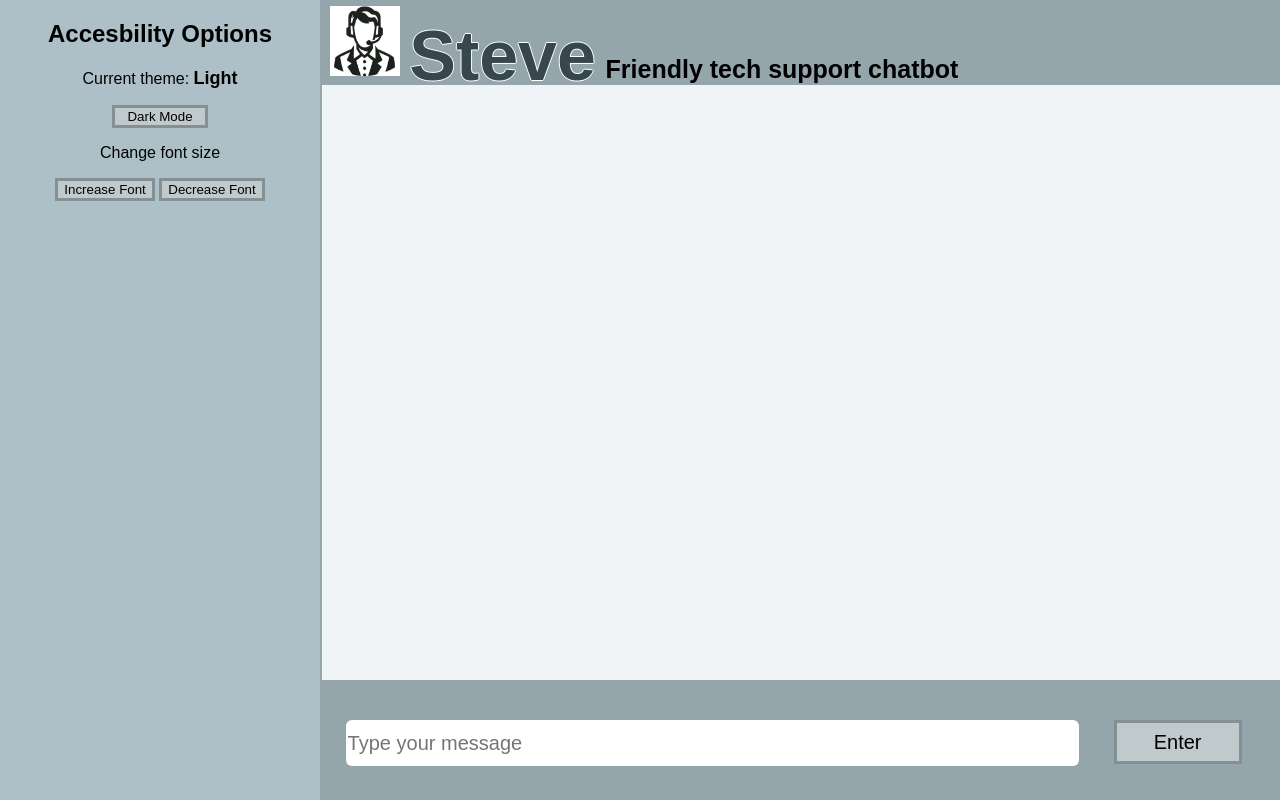
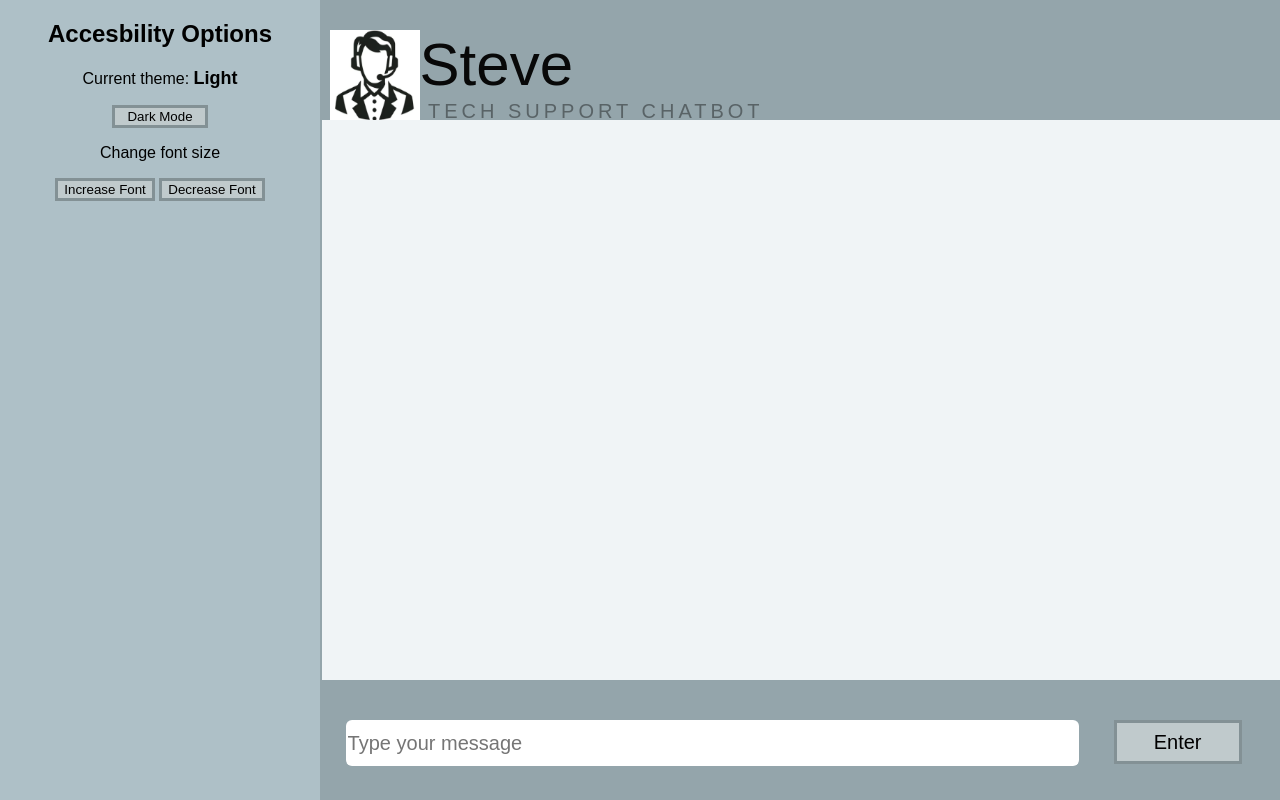
Before and after one commit to aditirai-12/SeniorAISupport, an Electron app: page ElectronCode/index.html in a window 1280 px wide. Drawn offline with nearby package versions, Linux system fonts and the light colour scheme; no server answers; a web font is replaced by a local one.

Commit message:
Add files via upload

```diff
--- a/ElectronCode/index.css
+++ b/ElectronCode/index.css
@@ -14,10 +14,13 @@
     .botMessages { background: #524f4f; color: white; border:3px solid #6e6e6e;}
     #submitBtn { background: #575757; color: white; border:3px solid #6e6e6e;}
     .buttons { background: #404040; color: white; border:3px solid #575757;}
+    #titleLabel { color: white; }
+    #titleSpan { color: white; }
     #userTxt1 { background: #6e6e6e; color: white; }
     #userTxt1::placeholder {color: lightgray;}
     #submitBtn:hover {background: #6e6e6e;}
     .buttons:hover {background: #6e6e6e;}
+    #logoImg {filter: brightness(0) invert(1);}
 }
 
 /*color scheme for the light theme */
@@ -35,12 +38,56 @@
     .buttons:hover {background: #94a5ab;}
 }
 
-/*set the design for the accesiblity menu
-#Accesbility-menu {
-    position: absolute;
-    top: 5px;
-    left: 20px;
-}*/
+/*fix the design of the title*/
+h1 {
+    position: relative;
+    padding:0%;
+    margin: 0;
+    font-family: "Raleway", sans-serif;
+    font-weight: 300;
+    font-size: 60px;
+    color: #080808;
+    -webkit-transition: all 0.4s ease 0s;
+    -o-transition: all 0.4s ease 0s;
+    transition: all 0.4s ease 0s;
+    top: 25%;
+    left: 1%;
+}
+
+h1 span {
+    position: relative;
+    top: -15%;
+    left: 1%;
+    display: block;
+    font-size: 0.5em;
+    line-height: 1.3;
+}
+
+h1 em {
+    font-style: normal;
+    font-weight: 600;
+}
+
+.two h1 {
+    text-transform: capitalize;
+}
+
+.two h1 span {
+    font-size: 20px;
+    font-weight: 500;
+    text-transform: uppercase;
+    letter-spacing: 4px;
+    line-height: 3em;
+    padding-left: 0.25em;
+    color: rgba(0, 0, 0, 0.4);
+    padding-bottom: 10px;
+}
+
+#logoImg{
+    position: relative;
+    top: 25%;
+    left: 1%;
+}
 
 #themeLabel {
    /* position: absolute;
@@ -118,7 +165,7 @@
     position:absolute;
     top:0px;
     left:25%;
-    height:85px;
+    height:15%;
     width:75%;
 }
 
@@ -188,13 +235,13 @@
     text-align:center;
 }
 
-/*changes title labels font size and design*/
+/*changes title labels font size and design
 #titleLabel1{
     position: relative;
     top: -50%;
     left: 2%;
     font-size: 70px;
-    font-family: 'appleFont', sans-serif; /*changes to the readbale apple font*/
+    font-family: 'appleFont', sans-serif;
     color: #38474d;
     border-radius: 2px;
     text-shadow: -1px 0 white, 0 1px white, 1px 0 white, 0 -1px white;
@@ -204,15 +251,15 @@
     top: 40%;
     left: 3%;
     font-size: 25px;
-    font-family: 'appleFont', sans-serif; /*changes to the readbale apple font*/
+    font-family: 'appleFont', sans-serif;
 }
 
-/*change image position*/
+
 #logoImg{
     position: relative;
     top: 7%;
     left: 1%;
-}
+}*/
 .custom-button {
     font-family: 'appleFont', sans-serif; /*changes to the readbale apple font*/
 }
--- a/ElectronCode/index.html
+++ b/ElectronCode/index.html
@@ -27,11 +27,15 @@
             <!--creates the overall square for the chatBot-->
             <div id="cbSquare"></div>
             <div id="chatBox"></div>
-            <div id="topSquare">
-                <!--adds the chatbot logo and title labels-->
+            <div id="topSquare" class="two">
+                <!--adds the chatbot logo and title labels
                 <img id="logoImg" src="images_and_fonts/chatbot_Logo.png" alt="Steve Logo" width="70" height="70">
                 <h2 id="titleLabel1">Steve</h2>
-                <h2 id="titleLabel2">Friendly tech support chatbot</h2>
+                <h2 id="titleLabel2">Friendly tech support chatbot</h2>-->
+                <img id="logoImg" src="images_and_fonts/chatbot_Logo.png" alt="Steve Logo" width="90" height="90">
+                <h1 id="titleLabel">Steve
+                    <span id="titleSpan">Tech support chatbot</span>
+                </h1>
             </div>
             <div id="bottomSquare"></div>
 
--- a/ElectronCode/package.json
+++ b/ElectronCode/package.json
@@ -9,7 +9,8 @@
   "author": "",
   "license": "ISC",
   "devDependencies": {
-    "electron": "^29.2.0"
+    "electron": "^29.2.0",
+    "electron-builder": "^24.13.3"
   },
   "dependencies": {
     "device-detector": "^1.0.2",
--- a/ElectronCode/preload.js
+++ b/ElectronCode/preload.js
@@ -8,7 +8,7 @@ const si = require('systeminformation');
 contextBridge.exposeInMainWorld('electron', {
     getBotResponse: async (question) => {
         const openai = new OpenAI({
-            apiKey: "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",
+            apiKey: "sk-proj-MZ1hke4vNaRVzgmsYtcvT3BlbkFJ4sPSBkxULtktzQ8uQlqz",
             dangerouslyAllowBrowser: true //double check !!
         });
 
@@ -17,7 +17,7 @@ contextBridge.exposeInMainWorld('electron', {
 
         const response = await openai.chat.completions.create({
             messages: [{ role: "system", content: gpt_assistant_prompt }, { "role": "user", "content": question }],
-            model: "ft:gpt-3.5-turbo-0125:fourcher-tech:thirdtry3:9CynSjtj",
+            model: "ft:gpt-3.5-turbo-0125:fourcher-tech:4-22-24:9GiOf6sC",
         });
 
         return response.choices[0].message;
```
Also changed, not shown: 1 other file.
